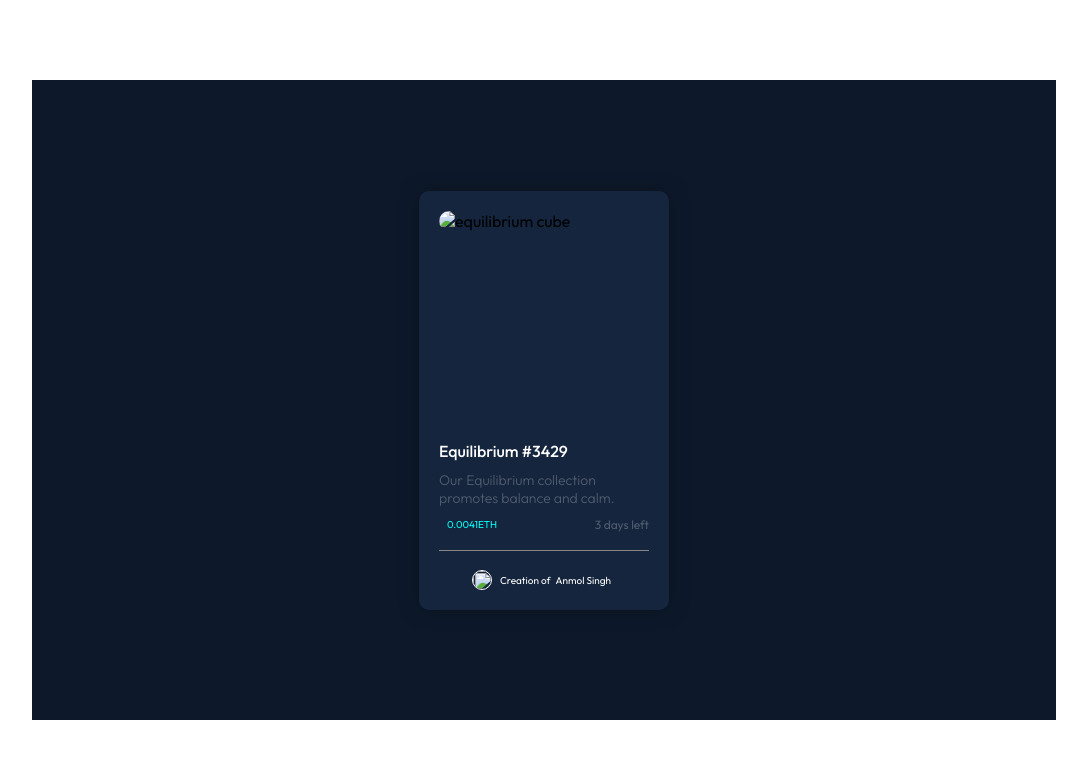
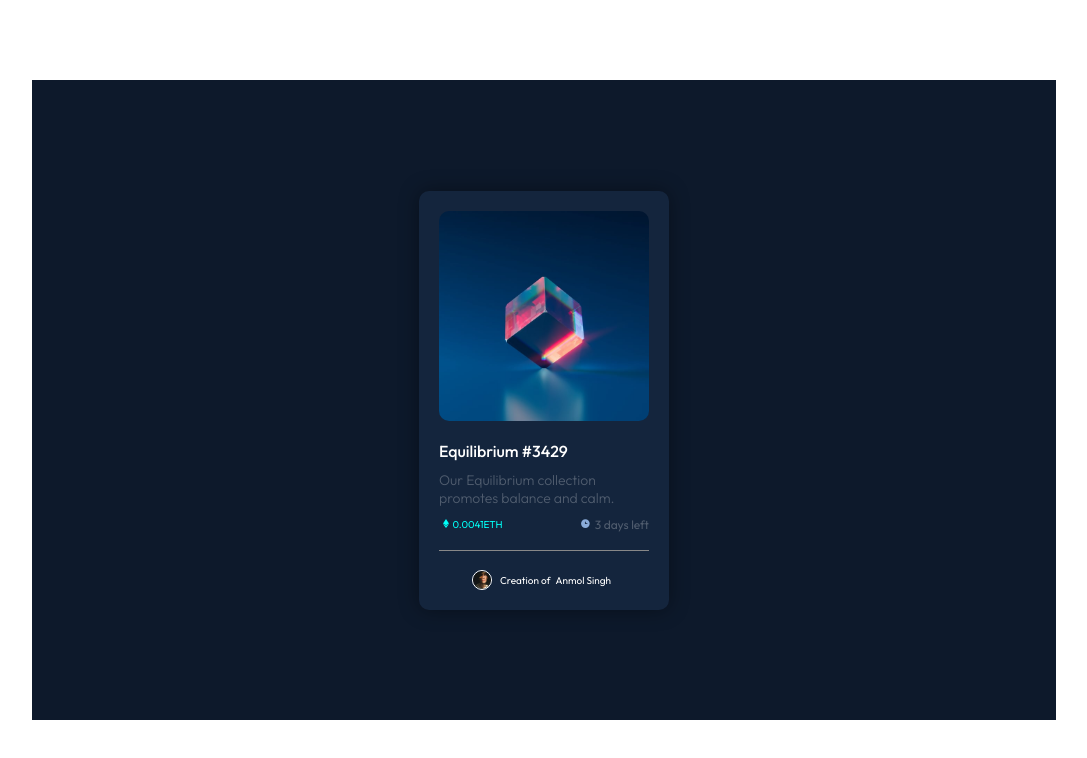
Before and after one commit to Anmol610989/javascript-projects, a plain HTML site: page index.html in a window 1280 px wide. Shown: the whole page, without its empty margins (96-1183 px from the left). Drawn offline with Linux system fonts and the light colour scheme.

Commit message:
Update index.html

```diff
--- a/index.html
+++ b/index.html
@@ -19,7 +19,7 @@
 
       <div class="image">
 
-        <img src=".image-equilibrium.jpg" alt="equilibrium cube">
+        <img src="./image-equilibrium.jpg" alt="equilibrium cube">
 
         <div class="overlay">
           <i class="fa-solid  fa-eye"></i>
@@ -33,15 +33,15 @@
         <p>Our Equilibrium collection promotes balance and calm.</p>
 
         <div class="icons">
-          <span class="eth"><img src="./images/icon-ethereum.svg" alt="">0.0041ETH</span>
-          <span class="clock"><img src="./images/icon-clock.svg" alt="">3 days left</span>
+          <span class="eth"><img src="./icon-ethereum.svg" alt="">0.0041ETH</span>
+          <span class="clock"><img src="./icon-clock.svg" alt="">3 days left</span>
         </div>
 
 
         <div class="attribution">
           <!-- Challenge by <a href="https://www.frontendmentor.io?ref=challenge" target="_blank">Frontend Mentor</a>.
           Coded by <a href="#">Anmol Singh</a>. -->
-          <img src="./images/image-avatar.png" alt="">
+          <img src="./image-avatar.png" alt="">
            Creation of <a href="">Anmol Singh</a>
 
         </div>
```
